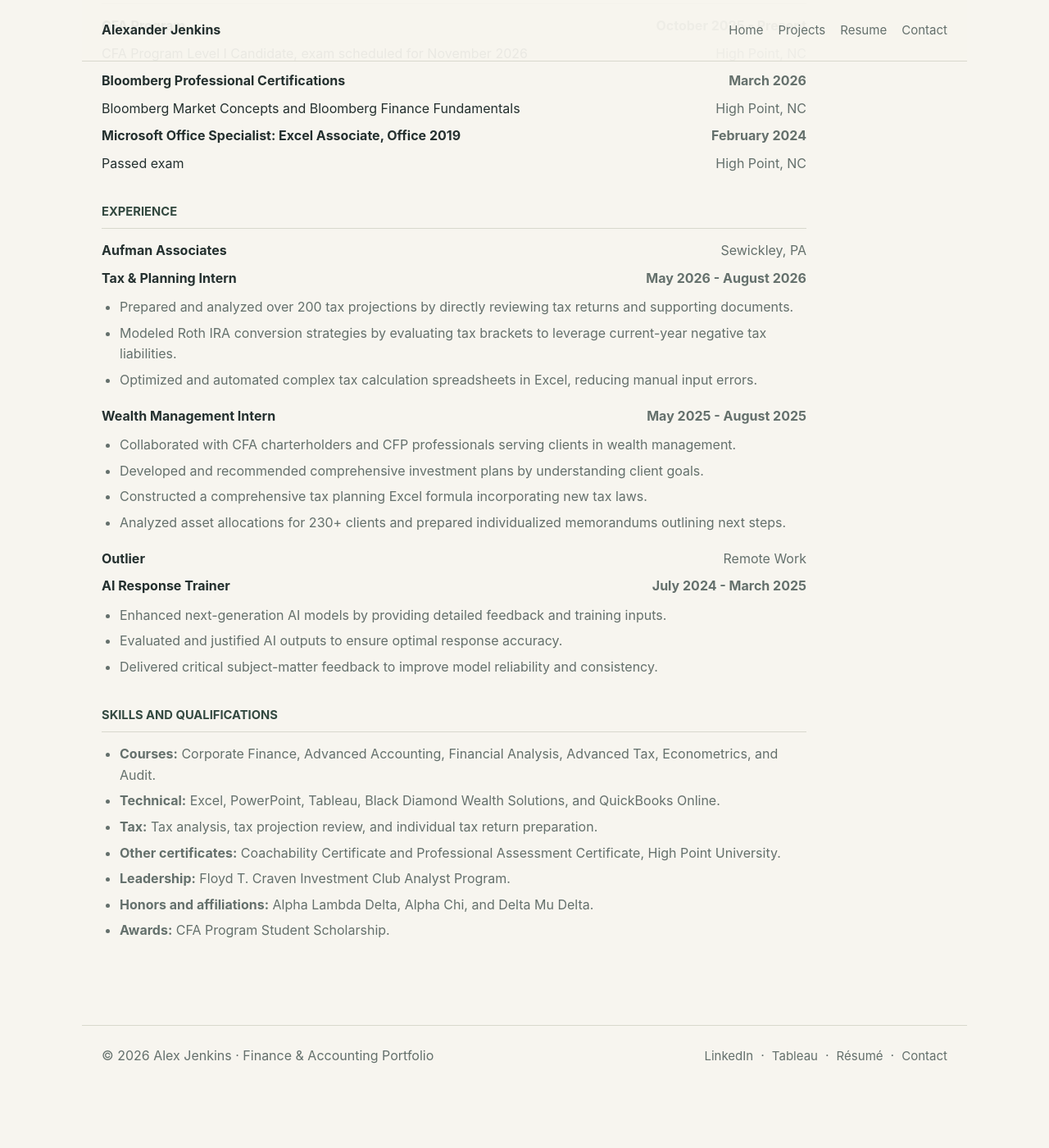
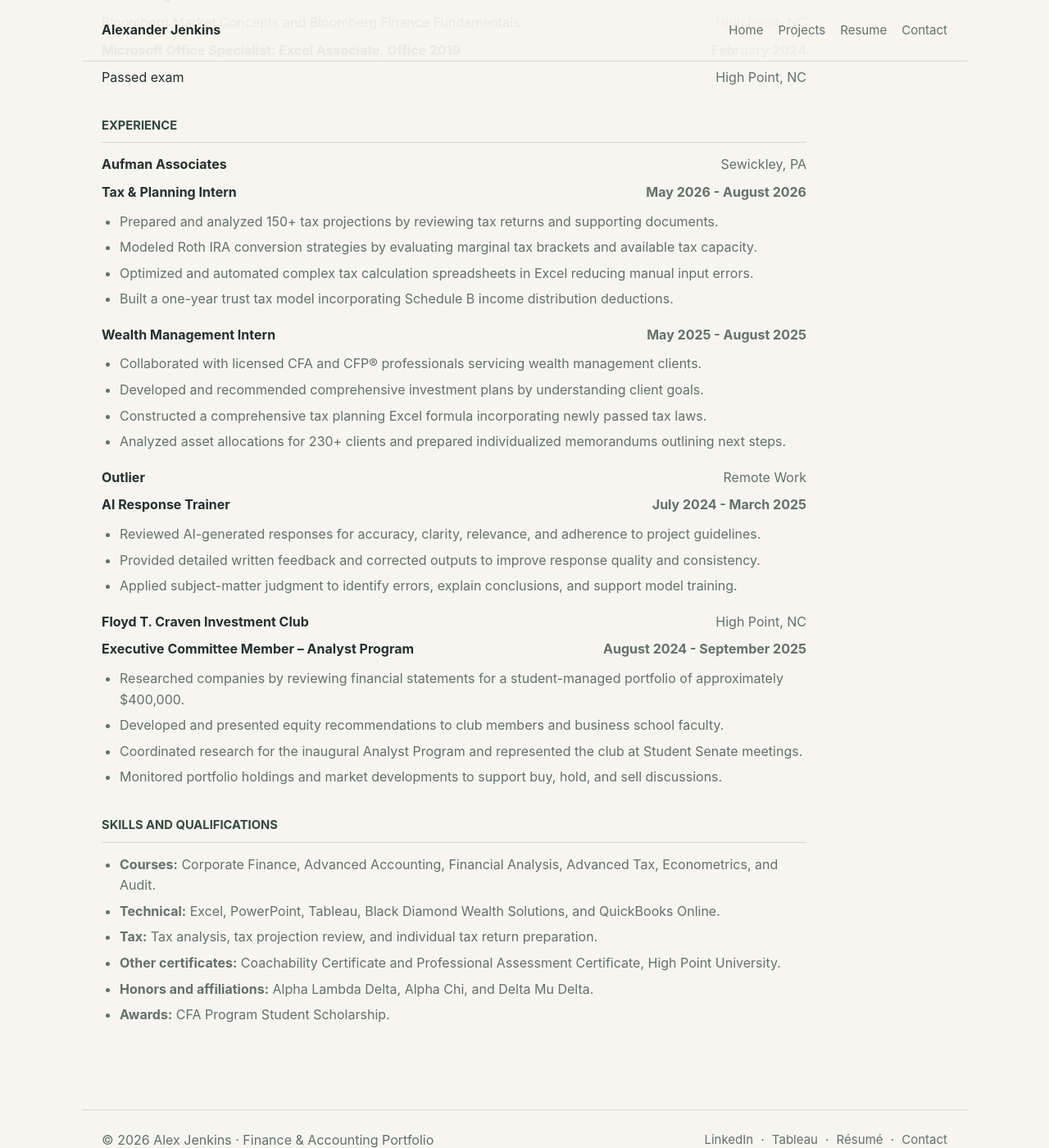
Before and after one commit to alexjenkins310-stack/portfolio, a Jekyll site: the page built from resume.md, in a window 1280 px wide and 1400 px high, scrolled down 1882 px. Shown: the whole window at 82% size. Built offline with Jekyll 4.4.1, drawn with Linux system fonts in a browser that asks for light colours; before the commit the page ends 3207 px from its top, so only the background shows below that; some of the changed text lies outside the part shown.

Commit message:
resume webpage updates

```diff
--- a/resume.md
+++ b/resume.md
@@ -43,8 +43,6 @@ permalink: /resume/
     <h2>Alexander J. Jenkins</h2>
     <p><a href="mailto:alex.jenkins310@gmail.com">alex.jenkins310@gmail.com</a> | Pittsburgh, PA | <a href="https://www.linkedin.com/in/alexjenkins04" target="_blank" rel="noopener noreferrer">linkedin.com/in/alexjenkins04</a></p>
   </div>
-
-  <p>High-achieving Finance and Accounting double major and CFA Program Level I Candidate. Proficient in advanced financial modeling and data analysis within Excel. Intending to pursue CPA licensure to deliver precise analytical solutions backed by a solid background in tax and financial modeling.</p>
 
   <div class="resume-entry">
     <h3>Education</h3>
@@ -105,9 +103,10 @@ permalink: /resume/
       <strong>May 2026 - August 2026</strong>
     </div>
     <ul>
-      <li>Prepared and analyzed over 200 tax projections by directly reviewing tax returns and supporting documents.</li>
-      <li>Modeled Roth IRA conversion strategies by evaluating tax brackets to leverage current-year negative tax liabilities.</li>
-      <li>Optimized and automated complex tax calculation spreadsheets in Excel, reducing manual input errors.</li>
+      <li>Prepared and analyzed 150+ tax projections by reviewing tax returns and supporting documents.</li>
+      <li>Modeled Roth IRA conversion strategies by evaluating marginal tax brackets and available tax capacity.</li>
+      <li>Optimized and automated complex tax calculation spreadsheets in Excel reducing manual input errors.</li>
+      <li>Built a one-year trust tax model incorporating Schedule B income distribution deductions.</li>
     </ul>
 
     <div class="resume-row">
@@ -115,9 +114,9 @@ permalink: /resume/
       <strong>May 2025 - August 2025</strong>
     </div>
     <ul>
-      <li>Collaborated with CFA charterholders and CFP professionals serving clients in wealth management.</li>
+      <li>Collaborated with licensed CFA and CFP® professionals servicing wealth management clients.</li>
       <li>Developed and recommended comprehensive investment plans by understanding client goals.</li>
-      <li>Constructed a comprehensive tax planning Excel formula incorporating new tax laws.</li>
+      <li>Constructed a comprehensive tax planning Excel formula incorporating newly passed tax laws.</li>
       <li>Analyzed asset allocations for 230+ clients and prepared individualized memorandums outlining next steps.</li>
     </ul>
 
@@ -130,9 +129,24 @@ permalink: /resume/
       <strong>July 2024 - March 2025</strong>
     </div>
     <ul>
-      <li>Enhanced next-generation AI models by providing detailed feedback and training inputs.</li>
-      <li>Evaluated and justified AI outputs to ensure optimal response accuracy.</li>
-      <li>Delivered critical subject-matter feedback to improve model reliability and consistency.</li>
+      <li>Reviewed AI-generated responses for accuracy, clarity, relevance, and adherence to project guidelines.</li>
+      <li>Provided detailed written feedback and corrected outputs to improve response quality and consistency.</li>
+      <li>Applied subject-matter judgment to identify errors, explain conclusions, and support model training.</li>
+    </ul>
+
+    <div class="resume-row">
+      <strong>Floyd T. Craven Investment Club</strong>
+      <span>High Point, NC</span>
+    </div>
+    <div class="resume-row">
+      <strong>Executive Committee Member – Analyst Program</strong>
+      <strong>August 2024 - September 2025</strong>
+    </div>
+    <ul>
+      <li>Researched companies by reviewing financial statements for a student-managed portfolio of approximately $400,000.</li>
+      <li>Developed and presented equity recommendations to club members and business school faculty.</li>
+      <li>Coordinated research for the inaugural Analyst Program and represented the club at Student Senate meetings.</li>
+      <li>Monitored portfolio holdings and market developments to support buy, hold, and sell discussions.</li>
     </ul>
   </div>
 
@@ -143,7 +157,6 @@ permalink: /resume/
       <li><strong>Technical:</strong> Excel, PowerPoint, Tableau, Black Diamond Wealth Solutions, and QuickBooks Online.</li>
       <li><strong>Tax:</strong> Tax analysis, tax projection review, and individual tax return preparation.</li>
       <li><strong>Other certificates:</strong> Coachability Certificate and Professional Assessment Certificate, High Point University.</li>
-      <li><strong>Leadership:</strong> Floyd T. Craven Investment Club Analyst Program.</li>
       <li><strong>Honors and affiliations:</strong> Alpha Lambda Delta, Alpha Chi, and Delta Mu Delta.</li>
       <li><strong>Awards:</strong> CFA Program Student Scholarship.</li>
     </ul>
```
Also changed, not shown: 1 other file.
